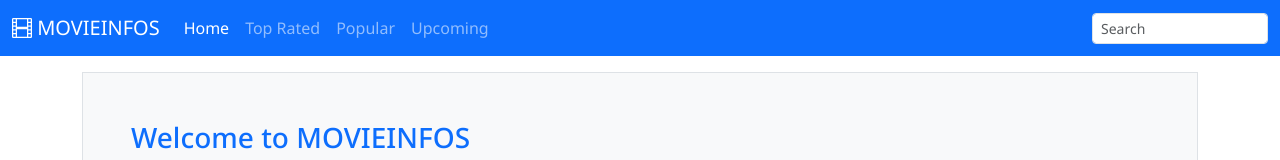
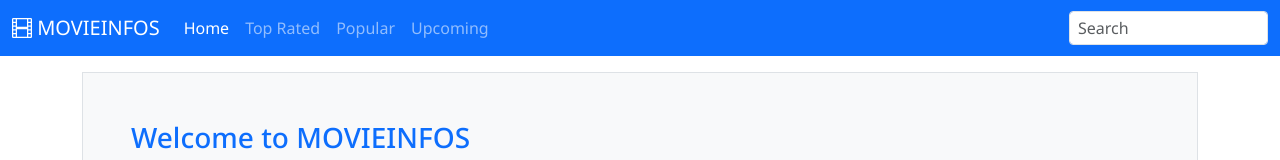
Before and after one commit to Manikandan-RR/MOVIEHUNT, a React (Vite) app: page / in a window 1280 px wide. Shown: the top 160 px of the page. Built offline with nearby package versions, Linux system fonts and the light colour scheme; no server answers.

Commit message:
Search Box

```diff
--- a/src/components/Header.jsx
+++ b/src/components/Header.jsx
@@ -40,7 +40,7 @@ export const Header = () => {
                             <li className="navbar-item"><NavLink to="movies/upcoming" className="nav-link">Upcoming</NavLink></li>
                         </ul>
                         <form onSubmit={handleSearch}>
-                            <input type="search" placeholder="Search" className="form-control form-control-sm" name="search" />
+                            <input type="search" placeholder="Search" className="form-control form-control-sm" name="search" style={{ fontSize: "16px" }} />
                         </form>
                     </div>
                 </div>
```
